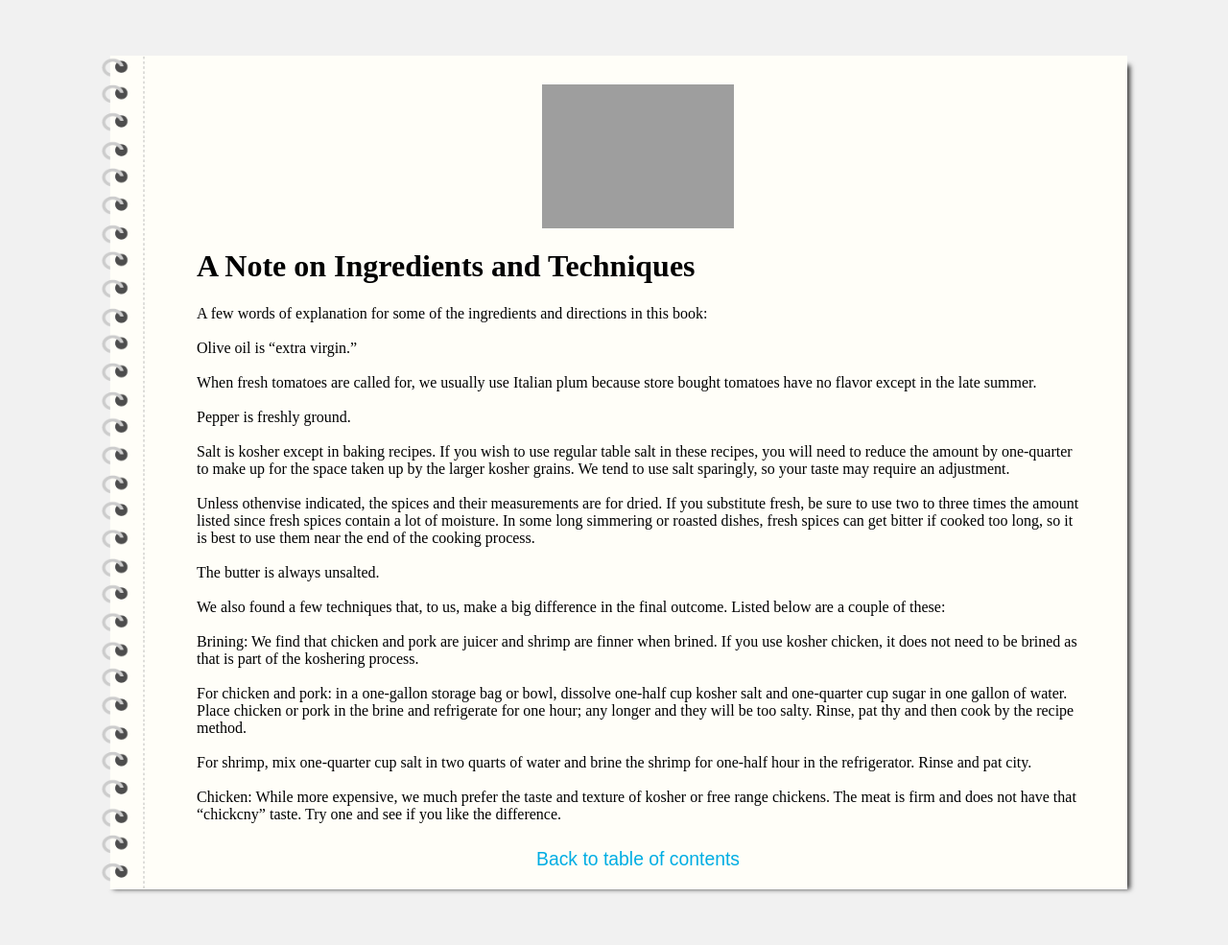
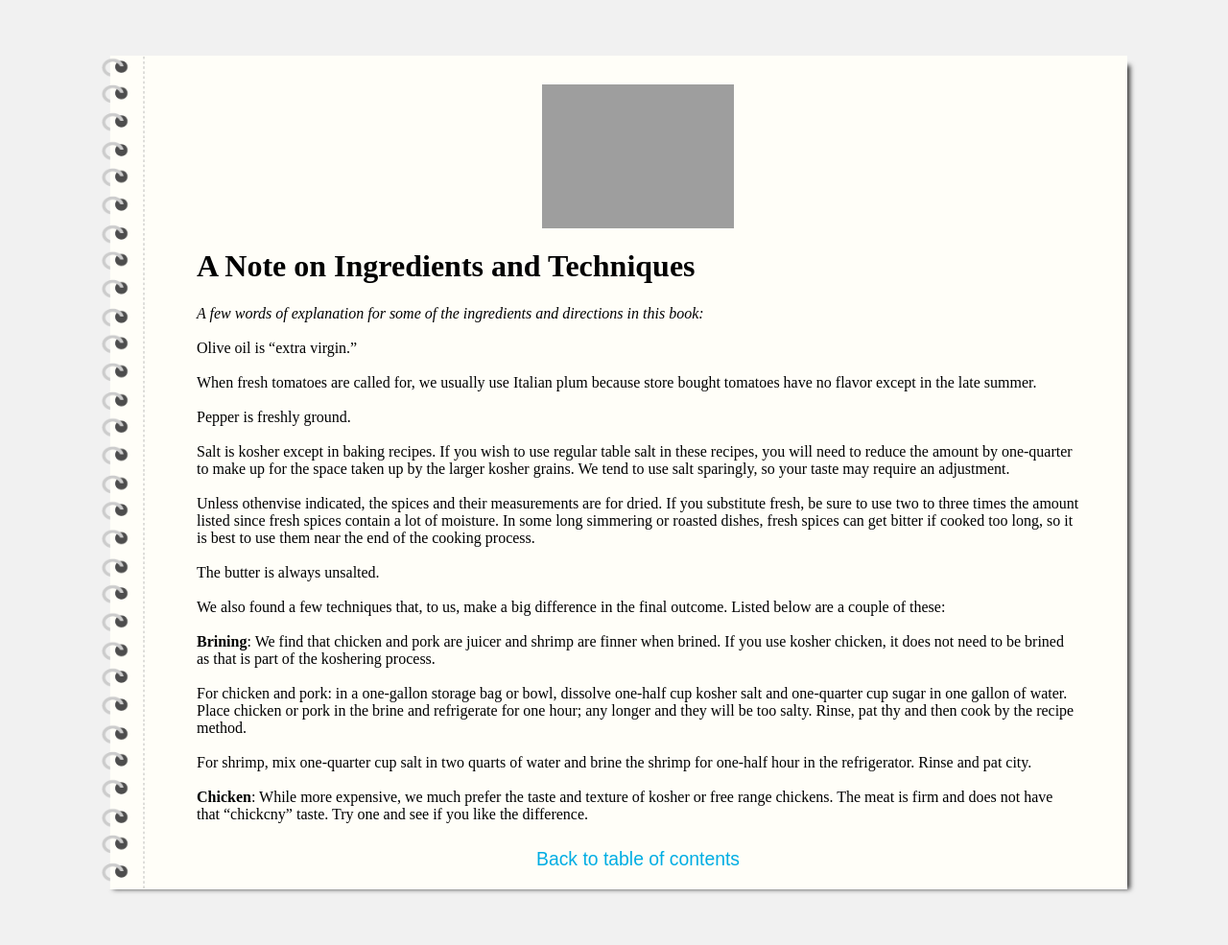
Before and after one commit to mckornfield/goodman-cookbook, a Jekyll site: the page built from about.md, in a window 1280 px wide. Shown: the whole page at 96% size. Built offline with Jekyll 4.4.1, drawn with Linux system fonts in a browser that asks for light colours; part of the change alters nothing that is shown.

```diff
--- a/about.md
+++ b/about.md
@@ -2,7 +2,7 @@
 layout: about
 title: A Note on Ingredients and Techniques
 ---
-A few words of explanation for some of the ingredients and directions in this book:
+<i>A few words of explanation for some of the ingredients and directions in this book:</i>
 <br><br>
 Olive oil is “extra virgin.”
 <br><br>
@@ -18,10 +18,10 @@ The butter is always unsalted.
 <br><br>
 We also found a few techniques that, to us, make a big difference in the final outcome. Listed below are a couple of these:
 <br><br>
-Brining: We find that chicken and pork are juicer and shrimp are finner when brined. If you use kosher chicken, it does not need to be brined as that is part of the koshering process.
+<b>Brining</b>: We find that chicken and pork are juicer and shrimp are finner when brined. If you use kosher chicken, it does not need to be brined as that is part of the koshering process.
 <br><br>
 For chicken and pork: in a one-gallon storage bag or bowl, dissolve one-half cup kosher salt and one-quarter cup sugar in one gallon of water. Place chicken or pork in the brine and refrigerate for one hour; any longer and they will be too salty. Rinse, pat thy and then cook by the recipe method.
 <br><br>
 For shrimp, mix one-quarter cup salt in two quarts of water and brine the shrimp for one-half hour in the refrigerator. Rinse and pat city.
 <br><br>
-Chicken: While more expensive, we much prefer the taste and texture of kosher or free range chickens. The meat is firm and does not have that “chickcny” taste. Try one and see if you like the difference.
+<b>Chicken</b>: While more expensive, we much prefer the taste and texture of kosher or free range chickens. The meat is firm and does not have that “chickcny” taste. Try one and see if you like the difference.
```
